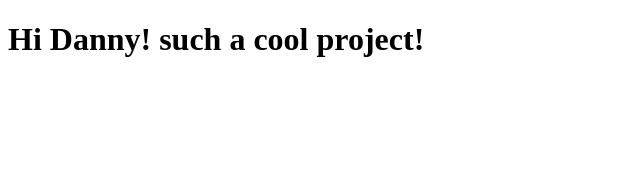
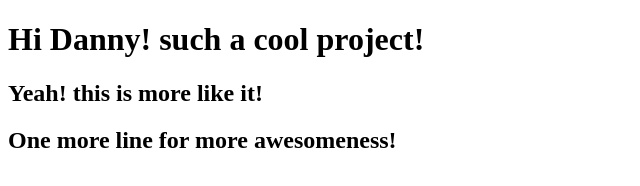
Before and after one commit to Reinoptland/git-tutorial, a plain HTML site: page index.html in a window 1280 px wide. Shown: the whole page, without its empty margins (0-640 px from the left). Drawn offline with Linux system fonts and the light colour scheme.

Commit message:
Awesome feature (no WIP)

```diff
--- a/index.html
+++ b/index.html
@@ -6,5 +6,7 @@
   </head>
   <body>
     <h1>Hi Danny! such a cool project!</h1>
+    <h2>Yeah! this is more like it!</h2>
+    <h2>One more line for more awesomeness!</h2>
   </body>
 </html>
```
